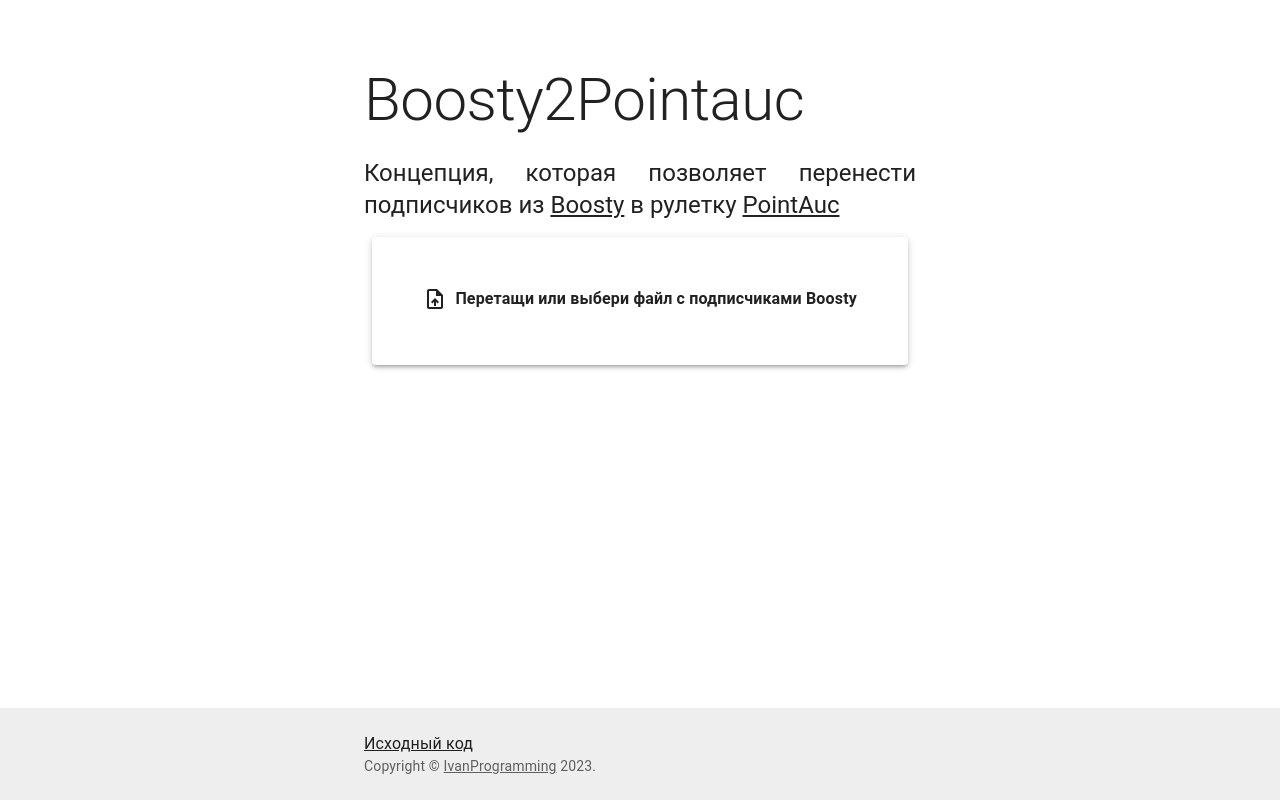
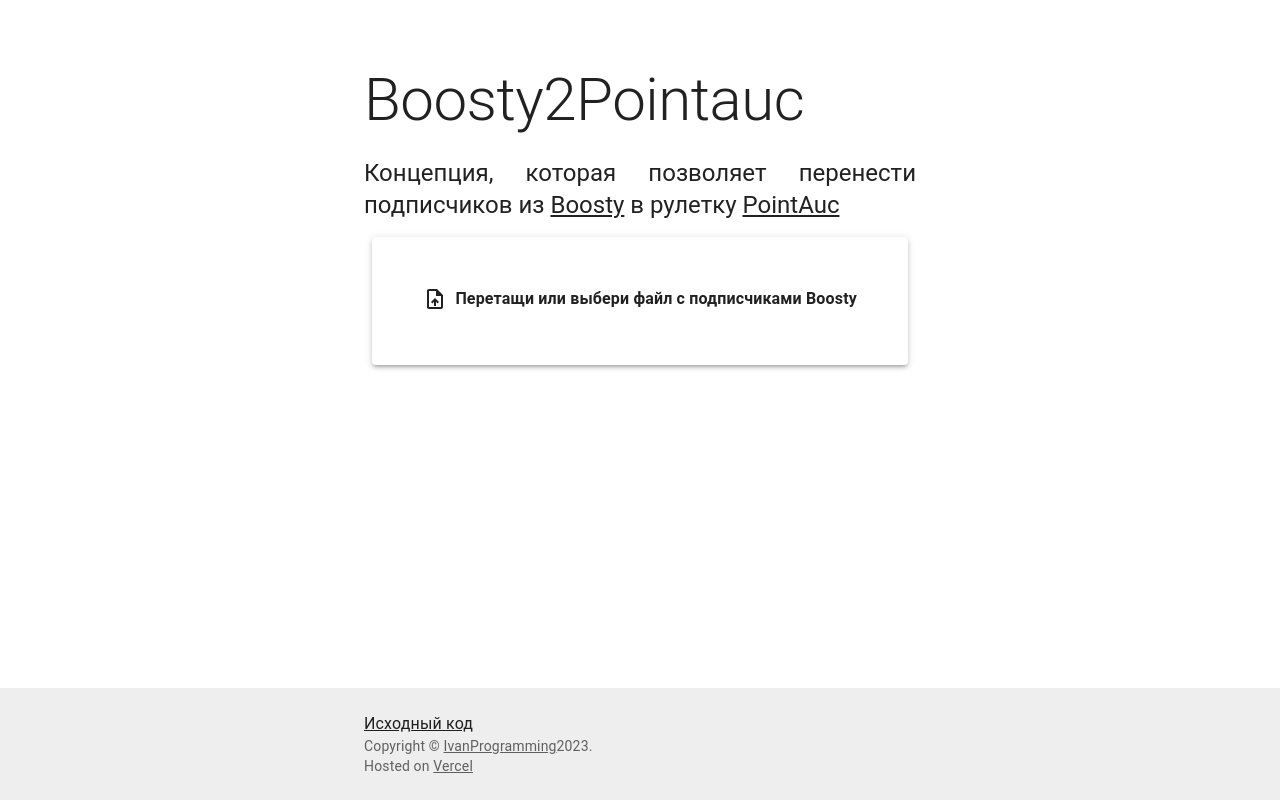
Before and after one commit to IvanProgramming/boosty2point, a React (Create React App) app: page / in a window 1280 px wide. Built offline with nearby package versions, Linux system fonts and the light colour scheme.

Commit message:
Added vercel notifications
Signed-off-by: Ivan <23701564+IvanProgramming@users.noreply.github.com>

```diff
--- a/src/App.js
+++ b/src/App.js
@@ -12,14 +12,19 @@
 
 function Copyright() {
   return (
+    <>
       <Typography variant="body2" color="text.secondary">
         {'Copyright © '}
         <Link color="inherit" href="https://github.com/ivanrpgramming">
           IvanProgramming
-      </Link>{' '}
+        </Link>
         {new Date().getFullYear()}
         {'.'}
       </Typography>
+      <Typography variant="body2" color="text.secondary">
+        Hosted on <Link color="inherit" href="https://vercel.com/">Vercel</Link>
+      </Typography>
+    </>
   );
 }
 
```
Lines whose indentation alone changed are shown as unchanged.
